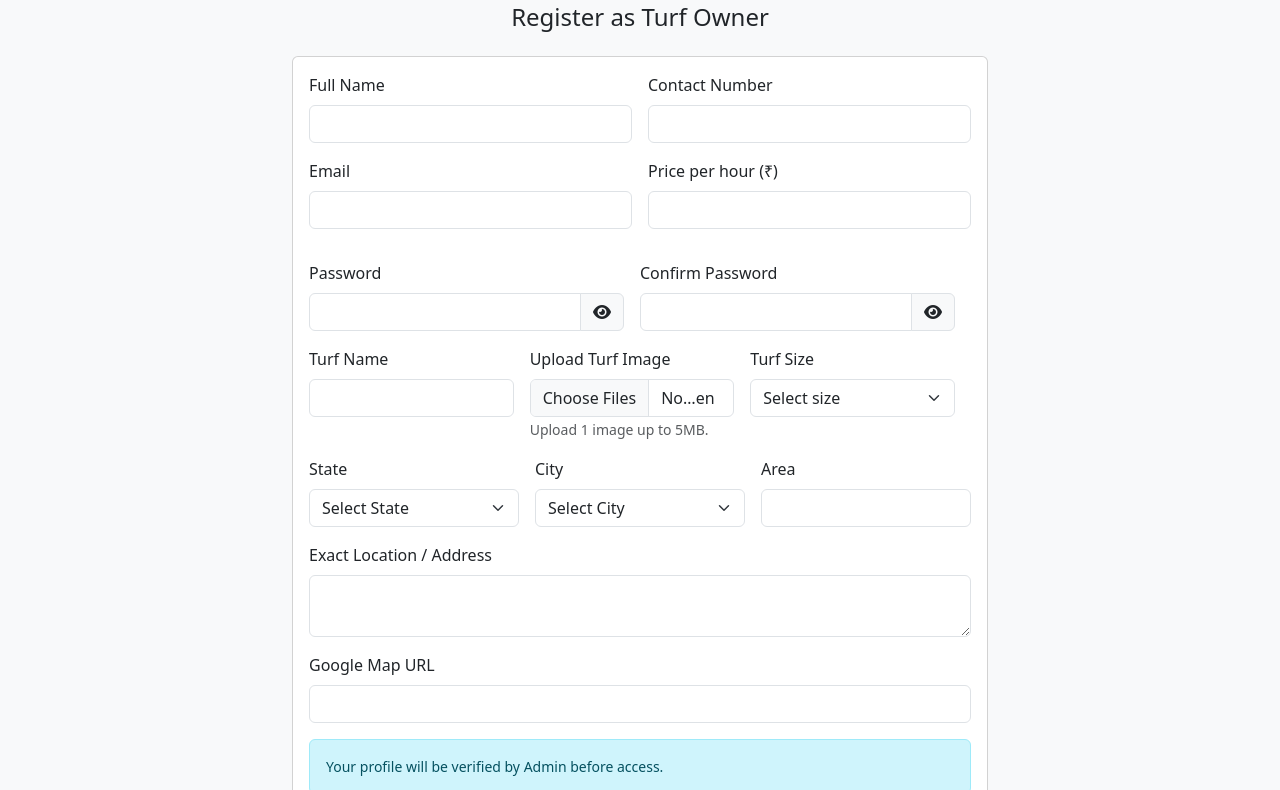
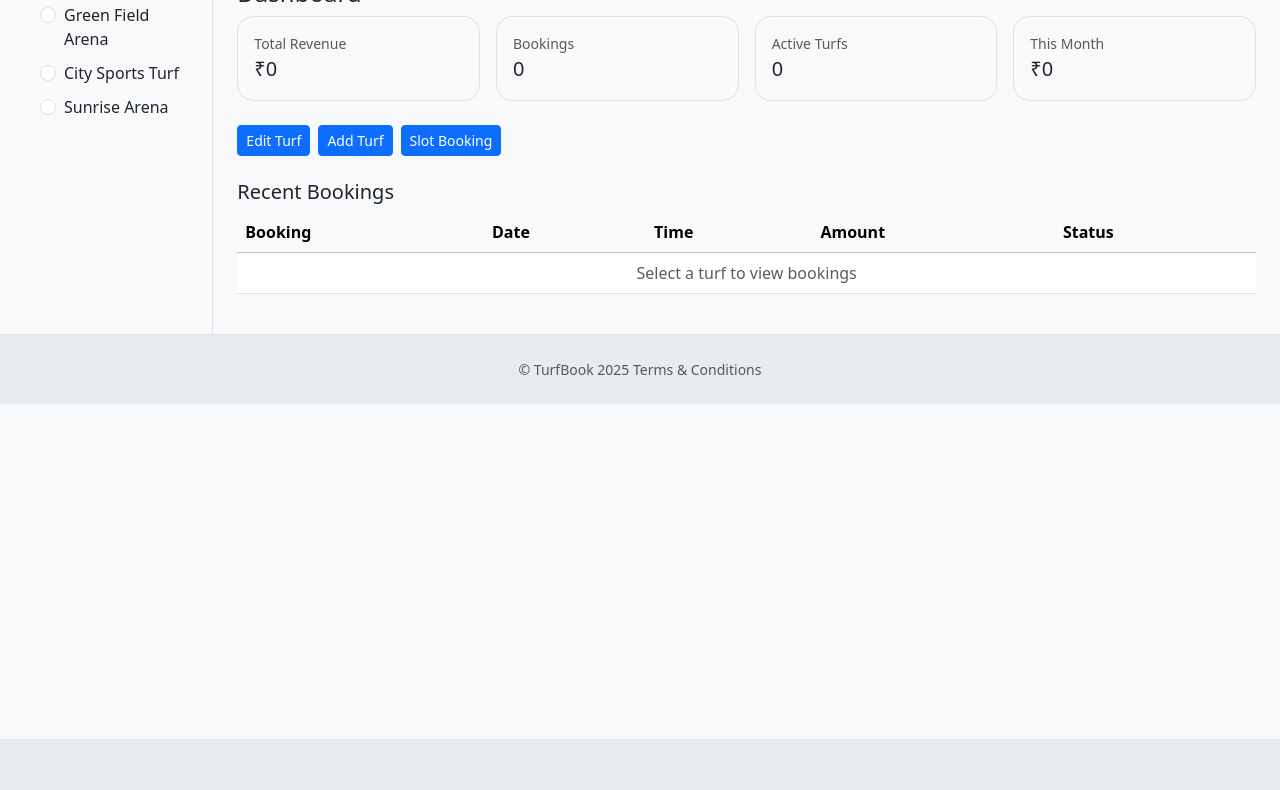
Before and after one commit to Saurabh21518055/turf, a plain HTML site: page owner-dashboard.html in a window 1280 px wide. Shown: the part 61-851 px from the top of the page. After the commit the page ends 800 px from the top, so only its background shows below. Drawn offline with nearby package versions, Linux system fonts and the light colour scheme.

Commit message:
changes in owner-reg and dashboard

```diff
--- a/owner-dashboard.html
+++ b/owner-dashboard.html
@@ -58,239 +58,157 @@
 <head>
   <meta charset="utf-8"/>
   <meta name="viewport" content="width=device-width, initial-scale=1"/>
-  <title>Register Owner • TurfBook</title>
+  <title>Owner Dashboard • TurfBook</title>
   <link href="https://cdn.jsdelivr.net/npm/bootstrap@5.3.3/dist/css/bootstrap.min.css" rel="stylesheet">
-  <link href="https://cdnjs.cloudflare.com/ajax/libs/font-awesome/6.0.0-beta3/css/all.min.css" rel="stylesheet">
-  <style>
-    .password-toggle { cursor: pointer; }
-  </style>
+  <link href="assets/css/custom.css" rel="stylesheet">
 </head>
 <body class="bg-light">
+
+  <!-- Navbar -->
   <div id="navbar"></div>
 
-  <main class="container py-5" style="max-width:720px;">
-    <h1 class="h4 mt-3 mb-4 text-center">Register as Turf Owner</h1>
-    <div class="card">
-      <div class="card-body">
-        <form id="registerForm">
+  <div class="container-fluid">
+    <div class="row">
+
+      <!-- Left Sidebar: Turf Selection -->
+      <nav class="col-md-2 col-lg-2 d-md-block bg-light sidebar collapse p-3 border-end">
+        <h5 class="mt-3">Select Turf(s)</h5>
+        <div id="ownerTurfList" class="form-check d-flex flex-column gap-2">
+          <!-- Turf radios injected dynamically -->
+        </div>
+      </nav>
+
+      <!-- Main Dashboard Content -->
+      <main class="col-md-10 col-lg-10 ms-sm-auto px-md-4 py-4">
+        <h1 class="h4 mt-3">Dashboard</h1>
+
+        <!-- KPI Cards -->
         <div class="row g-3">
-            <div class="col-12 col-md-6">
-              <label class="form-label">Full Name</label>
-              <input id="name" class="form-control" required>
+          <div class="col-6 col-lg-3">
+            <div class="card"><div class="card-body"><div class="text-muted small">Total Revenue</div><div class="fs-5">₹<span id="revTotal">0</span></div></div></div>
           </div>
-            <div class="col-12 col-md-6">
-              <label class="form-label">Contact Number</label>
-              <input id="phone" class="form-control" required>
+          <div class="col-6 col-lg-3">
+            <div class="card"><div class="card-body"><div class="text-muted small">Bookings</div><div class="fs-5"><span id="countBookings">0</span></div></div></div>
           </div>
-            <div class="col-12 col-md-6">
-              <label class="form-label">Email</label>
-              <input id="email" type="email" class="form-control" required>
+          <div class="col-6 col-lg-3">
+            <div class="card"><div class="card-body"><div class="text-muted small">Active Turfs</div><div class="fs-5"><span id="countTurfs">0</span></div></div></div>
           </div>
-            <div class="col-12 col-md-6">
-              <label class="form-label">Price per hour (₹)</label>
-              <input id="pricePerHour" type="number" class="form-control" min="0" required>
-            </div>
-            <div class="row g-3">
-  <div class="col-12 col-md-6">
-    <label class="form-label">Password</label>
-    <div class="input-group">
-      <input id="password" type="password" class="form-control" required>
-      <span id="togglePassword" class="input-group-text password-toggle">
-        <i class="fa fa-eye"></i>
-      </span>
+          <div class="col-6 col-lg-3">
+            <div class="card"><div class="card-body"><div class="text-muted small">This Month</div><div class="fs-5">₹<span id="revMonth">0</span></div></div></div>
           </div>
         </div>
 
-  <div class="col-12 col-md-6">
-    <label class="form-label">Confirm Password</label>
-    <div class="input-group">
-      <input id="confirmPassword" type="password" class="form-control" required>
-      <span id="toggleConfirmPassword" class="input-group-text password-toggle">
-        <i class="fa fa-eye"></i>
-      </span>
-    </div>
-  </div>
-  <div class="col-4 col-md-4">
-              <label class="form-label">Turf Name</label>
-              <input id="turfName" class="form-control" required>
+        <!-- Turf Action Buttons -->
+        <!-- Turf Action Buttons -->
+<div class="d-flex justify-content-start align-items-center mt-4 gap-2">
+  <button id="btnEditTurf" class="btn btn-sm btn-primary">Edit Turf</button>
+  <a class="btn btn-sm btn-primary" href="owner-turf-add.html">Add Turf</a>
+  <a class="btn btn-sm btn-primary" href="owner-slot-booking.html">Slot Booking</a>
 </div>
 
-            <div class="col-4">
-              <label class="form-label">Upload Turf Image</label>
-              <input id="turfImages" type="file" class="form-control" accept="image/*" multiple required>
-              <small class="text-muted">Upload 1 image up to 5MB.</small>
+
+        <!-- Recent Bookings -->
+        <h2 class="h5 mt-4">Recent Bookings</h2>
+        <div class="table-responsive">
+          <table class="table table-hover align-middle">
+            <thead class="table-light">
+              <tr>
+                <th>Booking</th>
+                <th>Date</th>
+                <th>Time</th>
+                <th>Amount</th>
+                <th>Status</th>
+              </tr>
+            </thead>
+            <tbody id="bookingsRows">
+              <tr><td colspan="5" class="text-center text-muted">Select a turf to view bookings</td></tr>
+            </tbody>
+          </table>
         </div>
-            <div class="col-4 col-md-4">
-  <label class="form-label">Turf Size</label>
-  <select id="turfSize" class="form-select" required>
-    <option value="">Select size</option>
-    <option value="Small">Small (5000–10000 sq.ft)</option>
-    <option value="Medium">Medium (10000–15000 sq.ft)</option>
-    <option value="Large">Large (15000–20000 sq.ft)</option>
-  </select>
+      </main>
     </div>
   </div>
 
+  <!-- Footer -->
+  <div id="footer"></div>
 
-
-
-
-            <div class="col-4">
-              <label class="form-label">State</label>
-              <select id="state" class="form-select" required>
-                <option value="">Select State</option>
-              </select>
-            </div>
-            <div class="col-4">
-              <label class="form-label">City</label>
-              <select id="city" class="form-select" required>
-                <option value="">Select City</option>
-              </select>
-            </div>
-            <div class="col-4 col-md-4">
-              <label class="form-label">Area</label>
-              <input id="area" class="form-control" required>
-            </div>
-            <div class="col-12">
-              <label class="form-label">Exact Location / Address</label>
-              <textarea id="address" class="form-control" rows="2" required></textarea>
-            </div>
-            <div class="col-12">
-              <label class="form-label">Google Map URL</label>
-              <input id="mapUrl" type="url" class="form-control">
-            </div>
-          </div>
-
-          <div class="alert alert-info mt-3 small">Your profile will be verified by Admin before access.</div>
-          <div class="d-grid">
-            <button class="btn btn-primary" type="submit">Register</button>
-          </div>
-        </form>
-      </div>
-    </div>
-    <p class="text-center small mt-2">Already registered? <a href="login.html">Login</a></p>
-  </main>
-
-  <!-- Modal -->
-  <div class="modal" tabindex="-1" id="confirmationModal">
-    <div class="modal-dialog">
-      <div class="modal-content">
-        <div class="modal-header">
-          <h5 class="modal-title">Registration Submitted</h5>
-          <button type="button" class="btn-close" data-bs-dismiss="modal"></button>
-        </div>
-        <div class="modal-body">
-          <p>Your profile will be verified by Admin before access.</p>
-        </div>
-        <div class="modal-footer">
-          <button type="button" class="btn btn-primary" id="okButton">OK</button>
-        </div>
-      </div>
-    </div>
-  </div>
-
+  <!-- Scripts -->
   <script src="https://cdn.jsdelivr.net/npm/bootstrap@5.3.3/dist/js/bootstrap.bundle.min.js"></script>
   <script src="assets/js/app.js"></script>
   <script src="assets/js/auth.js"></script>
+  <script src="assets/js/guards.js"></script>
+  <script>requireAuth(['owner']);</script>
   <script src="assets/js/layout.js"></script>
+
   <script>
-    // State → City mapping
-    const stateCityMap = {
-      "Maharashtra": ["Mumbai", "Pune", "Nagpur", "Aurangabad", "Nashik", "Solapur","Kolhapur","jalgaon","Dhule","Palghar","Thane",
-      "Ahamednagar","Amravati","Latur","Satara","Sangli","Beed","Chandrapur","Yavatmal","Jalna","Nanded","Parbhani","Dharashiv"],
-      "Gujarat": ["Ahmedabad", "Surat", "Vadodara", "Rajkot", "Bhavnagar"],
-      "Karnataka": ["Bengaluru", "Mysuru", "Mangaluru", "Hubballi", "Belagavi"],
-      "Uttar Pradesh": ["Lucknow", "Kanpur", "Agra", "Varanasi", "Meerut"],
-      "Tamil Nadu": ["Chennai", "Coimbatore", "Madurai", "Salem", "Tirunelveli"],
-      "West Bengal": ["Kolkata", "Howrah", "Siliguri", "Durgapur", "Asansol"],
-      "Delhi": ["Delhi"],
-      "Rajasthan": ["Jaipur", "Udaipur", "Jodhpur", "Ajmer", "Bikaner"],
-      "Bihar": ["Patna", "Gaya", "Bhagalpur", "Muzaffarpur"],
-      "Punjab": ["Chandigarh", "Amritsar", "Jalandhar", "Ludhiana", "Patiala"],
-      "Haryana": ["Gurugram", "Faridabad", "Ambala", "Karnal"],
-      "Madhya Pradesh": ["Bhopal", "Indore", "Gwalior", "Jabalpur", "Ujjain"],
-      // Add more states and cities as needed
-    };
+    document.addEventListener("DOMContentLoaded", () => {
+  const turfs = [
+    {id:1,name:"Green Field Arena"},
+    {id:2,name:"City Sports Turf"},
+    {id:3,name:"Sunrise Arena"}
+  ];
 
-    function populateStates() {
-      const stateSelect = document.getElementById("state");
-      stateSelect.innerHTML = `<option value="">Select State</option>` +
-        Object.keys(stateCityMap).map(s => `<option value="${s}">${s}</option>`).join("");
+  const bookings = [
+    {id:"BK1A2B3", turfId:1, date:"2025-10-01", time:"18:00-19:00", amount:800, status:"CONFIRMED"},
+    {id:"BK1A2B4", turfId:2, date:"2025-10-02", time:"19:00-20:00", amount:800, status:"CONFIRMED"},
+    {id:"BK9Z8Y7", turfId:3 , date:"2025-09-20", time:"10:00-11:00", amount:700, status:"COMPLETED"}
+  ];
+
+  const ownerTurfList = document.getElementById("ownerTurfList");
+  const tbody = document.getElementById("bookingsRows");
+  const btnEditTurf = document.getElementById("btnEditTurf");
+
+  // Inject turf radio buttons
+  turfs.forEach(t => {
+    const div = document.createElement("div");
+    div.className = "form-check";
+    div.innerHTML = `<input class="form-check-input" type="radio" name="turfSelect" value="${t.id}" id="turf${t.id}">
+                     <label class="form-check-label" for="turf${t.id}">${t.name}</label>`;
+    ownerTurfList.appendChild(div);
+  });
+
+  // Render bookings for selected turf
+  function renderBookings(turfId) {
+    const filtered = bookings.filter(b => b.turfId === turfId);
+    if (!filtered.length) {
+      tbody.innerHTML = `<tr><td colspan="5" class="text-center text-muted">No bookings for this turf</td></tr>`;
+      return;
+    }
+    tbody.innerHTML = filtered.map(b => `
+      <tr>
+        <td>${b.id}</td>
+        <td>${b.date}</td>
+        <td>${b.time}</td>
+        <td>₹${b.amount}</td>
+        <td><span class="badge ${b.status==="CONFIRMED"?"text-bg-success":"text-bg-secondary"}">${b.status}</span></td>
+      </tr>
+    `).join("");
   }
 
-    function populateCities(state) {
-      const citySelect = document.getElementById("city");
-      citySelect.innerHTML = '';
-      if (state && stateCityMap[state]) {
-        stateCityMap[state].sort().forEach(city => {
-          const option = document.createElement("option");
-          option.value = city;
-          option.textContent = city;
-          citySelect.appendChild(option);
-        });
-      }
-    }
-
-    document.getElementById("state").addEventListener("change", e => {
-      populateCities(e.target.value);
+  // Update bookings when turf radio changes
+  ownerTurfList.addEventListener("change", (e) => {
+    const selectedId = Number(e.target.value);
+    renderBookings(selectedId);
   });
 
-    // Toggle password visibility
-    function togglePasswordVisibility(inputId, toggleId){
-      const field = document.getElementById(inputId);
-      const toggle = document.getElementById(toggleId);
-      toggle.addEventListener("click", ()=>{
-        const type = field.type === "password" ? "text" : "password";
-        field.type = type;
-        toggle.querySelector('i').classList.toggle('fa-eye-slash');
-      });
-    }
-
-    togglePasswordVisibility('password','togglePassword');
-    togglePasswordVisibility('confirmPassword','toggleConfirmPassword');
-
-    // Registration submit
-    // Registration submit
-document.getElementById("registerForm").addEventListener("submit", async (e)=>{
-  e.preventDefault();
-
-  const password = document.getElementById('password').value.trim();
-  const confirmPassword = document.getElementById('confirmPassword').value.trim();
-
-  if(password !== confirmPassword){
-    alert("Passwords do not match!");
+  // Edit Turf button logic
+ btnEditTurf.addEventListener("click", () => {
+  const selectedTurf = ownerTurfList.querySelector("input[name='turfSelect']:checked");
+  if (!selectedTurf) {
+    alert("Please select a turf to edit.");
     return;
   }
 
-  // Validate image files
-  const images = document.getElementById('turfImages')?.files;
-  if(images && images.length > 1){
-    alert("You can upload only 1 image.");
-    return;
-  }
-  if(images && images.length === 1){
-    const maxSize = 5 * 1024 * 1024; // 5 MB
-    if(images[0].size > maxSize){
-      alert("Image size must be less than 5 MB.");
-      return;
-    }
-  }
+  const turfId = selectedTurf.value;
+  const turfData = turfs.find(t => t.id == turfId);
 
-  // Mock registration API
-  const r = { success: true };
-
-  // Show modal
-  const modal = new bootstrap.Modal(document.getElementById('confirmationModal'));
-  modal.show();
-
-  document.getElementById('okButton').addEventListener('click', ()=>{
-    location.href = "index.html";
-  });
+  // Send all required details as query params
+  const editUrl = `owner-turf-edit.html?tid=${turfData.id}&tname=${encodeURIComponent(turfData.name)}&price=${turfData.price}`;
+  window.location.href = editUrl;
 });
 
+});</script>
 
-    // Init
-    populateStates();
-  </script>
 </body>
 </html>
+ <!-- owner-dashobard -->
```
Also changed, not shown: register-owner.html (+13 -3 lines). Lines whose indentation alone changed are shown as unchanged.
